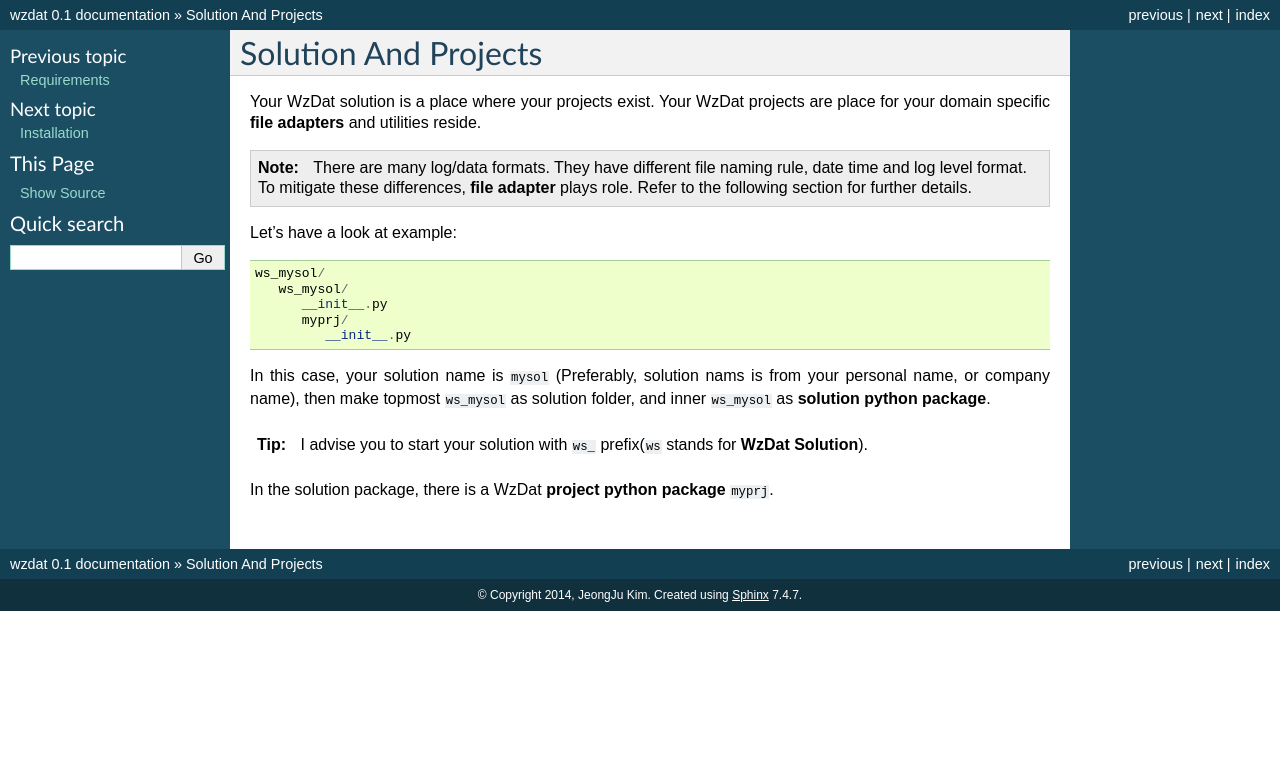
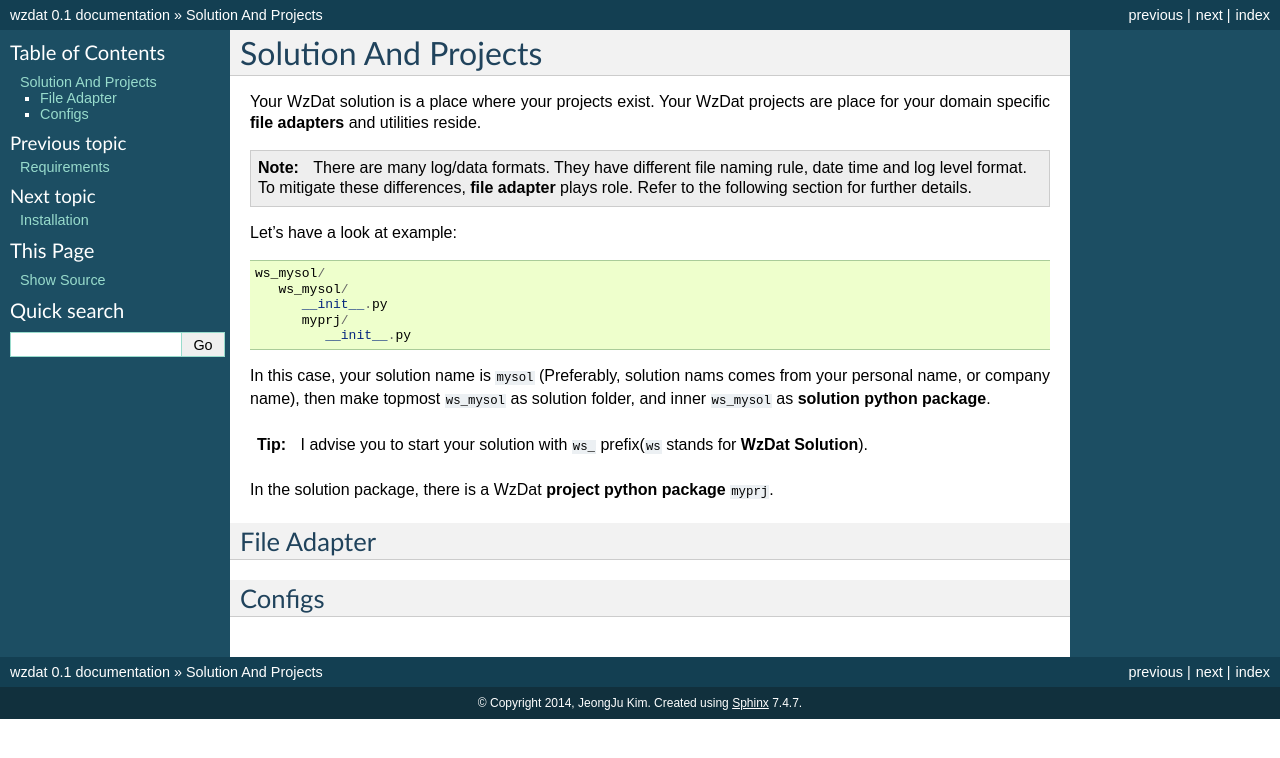
Before and after one commit to haje01/wzdat, a Sphinx documentation site: the page built from docs/solandprj.rst, in a window 1280 px wide. Shown: the top 758 px of the page. Built offline with Sphinx 7.4.7, drawn with Linux system fonts in a browser that asks for light colours.

Commit message:
Update solandprj.rst

```diff
--- a/docs/solandprj.rst
+++ b/docs/solandprj.rst
@@ -17,10 +17,17 @@ Let's have a look at example::
          myprj/
             __init__.py
 
-In this case, your solution name is ``mysol`` (Preferably, solution nams is from your personal name, or company name), then make topmost ``ws_mysol`` as solution folder, and inner ``ws_mysol`` as **solution python package**.
+In this case, your solution name is ``mysol`` (Preferably, solution nams comes from your personal name, or company name), then make topmost ``ws_mysol`` as solution folder, and inner ``ws_mysol`` as **solution python package**.
 
 .. tip::
 
    I advise you to start your solution with ``ws_`` prefix(``ws`` stands for **WzDat Solution**).
 
 In the solution package, there is a WzDat **project python package** ``myprj``.
+
+
+File Adapter
+------------
+
+Configs
+-------
```
